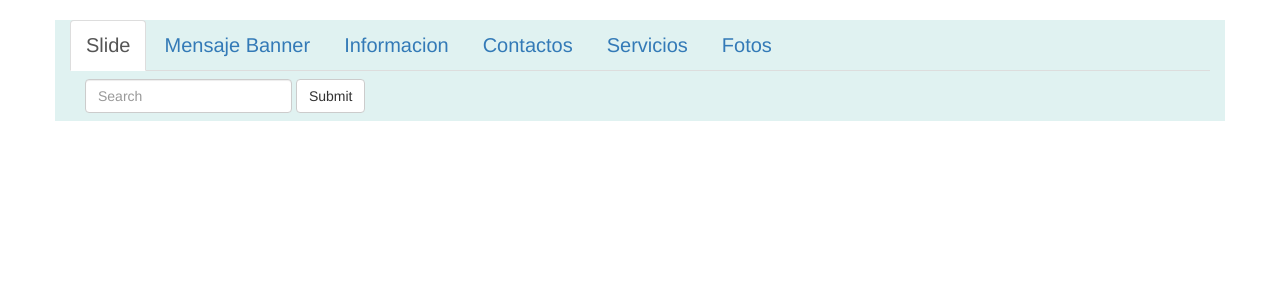
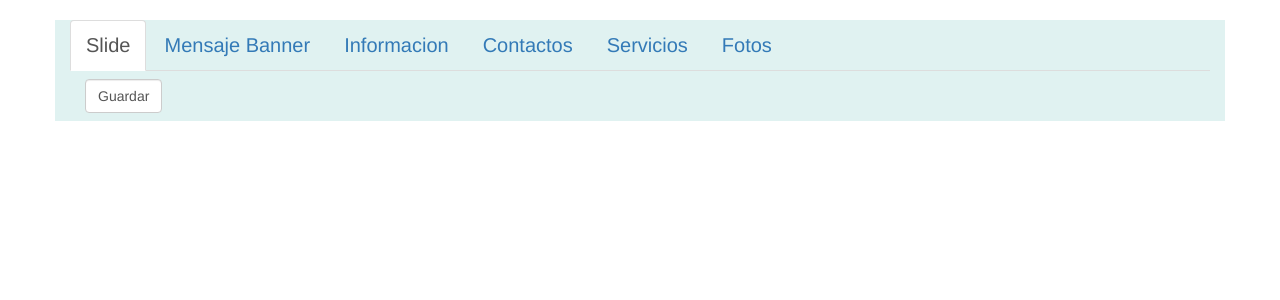
Before and after one commit to david97ly/glass1, a Django app: page /conf in a window 1280 px wide. Shown: the part 54-354 px from the top of the page. Run offline with Django 3.2, Linux system fonts and the light colour scheme; parts of the project's set-up code (start-up, migrations or seed data) failed here and were passed over; some libraries are stand-ins or nearby versions.

Commit message:
agregando el formualrio

```diff
--- a/glass/templates/cofiguraciones.html
+++ b/glass/templates/cofiguraciones.html
@@ -62,11 +62,11 @@
 
        <div class="tab-content">
            <div class="tab-pane fade in active" id="slide">
-             <form class="navbar-form navbar-left" role="search">
+             <form class="navbar-form navbar-left" role="search" method="POST"> {% csrf_token %}
+                 {{SlideForm}}
               <div class="form-group">
-                <input type="text" class="form-control" placeholder="Search">
+                <input type="submit" value="Guardar" class="form-control" placeholder="Search">
               </div>
-               <button type="submit" class="btn btn-default">Submit</button>
                </form>
            </div>
            <div class="tab-pane fade" id="mb">
```
